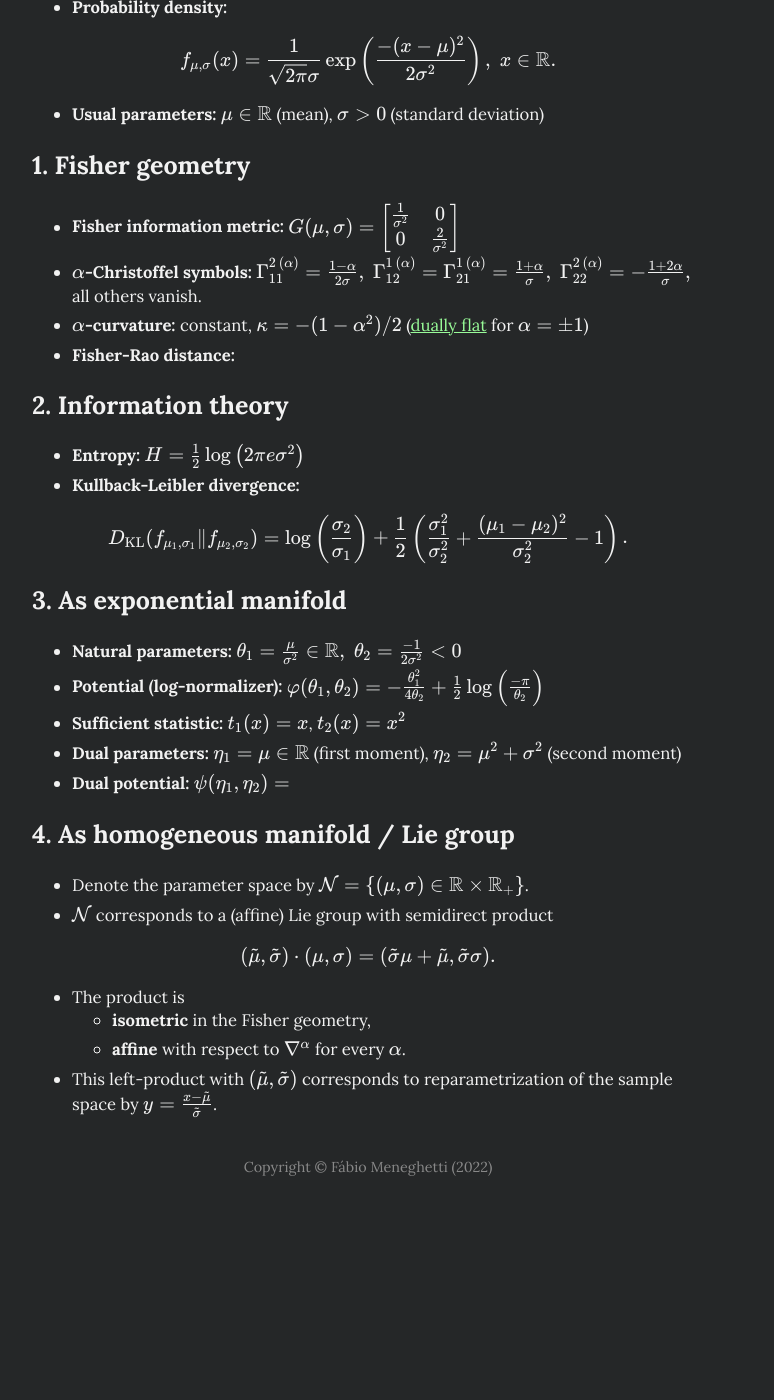
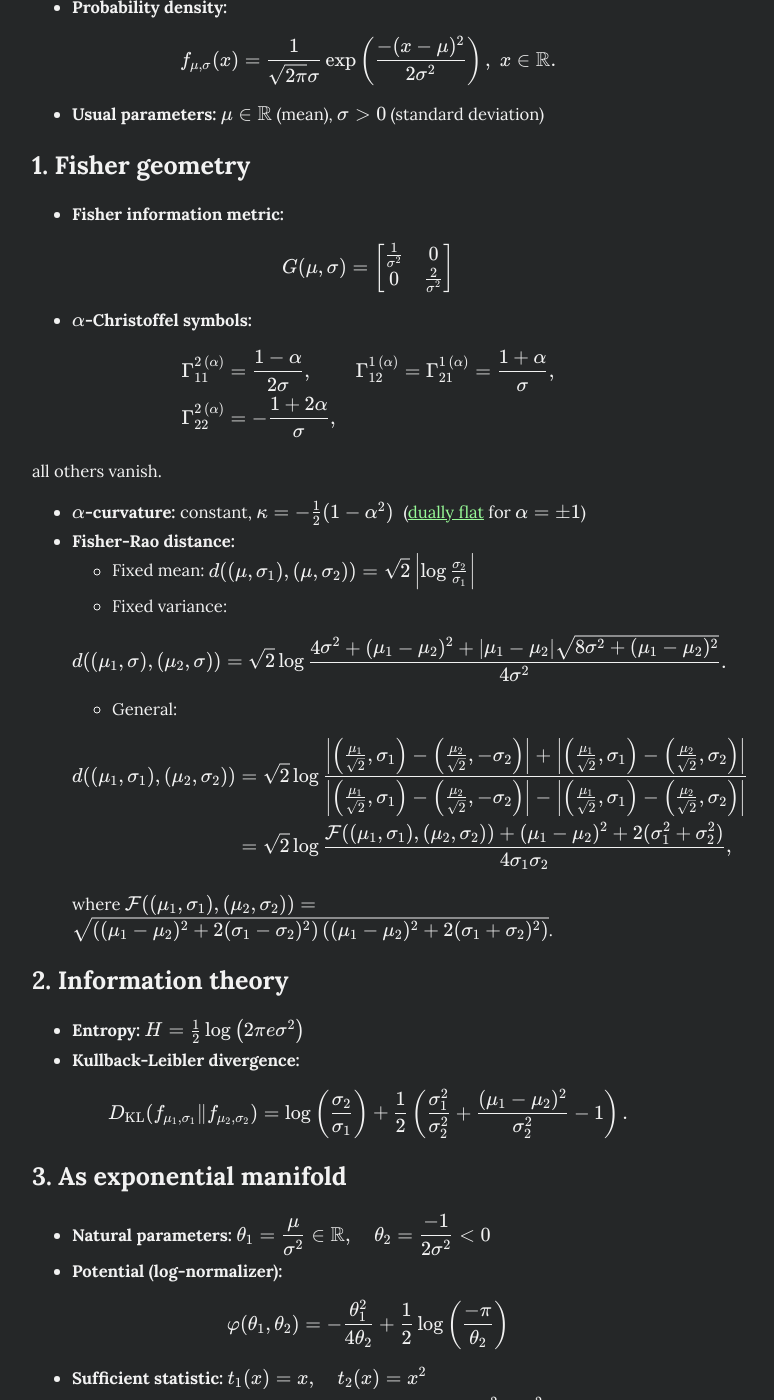
Before and after one commit to fabiom/fabiom.github.io, a Jekyll site: the page built from information-geometry/normal-univariate.md, in a window 1280 px wide and 1400 px high, scrolled down 194 px. Shown: the whole window, without its empty margins (272-1046 px from the left). Built offline with Jekyll 4.4.1, drawn with Linux system fonts in a browser that asks for light colours; nearby versions of some CDN libraries; before the commit the page ends 1400 px from its top, so only the background shows below that; some of the changed text lies outside the part shown.

Commit message:
Fisher-Rao distance

```diff
--- a/information-geometry/normal-univariate.md
+++ b/information-geometry/normal-univariate.md
@@ -17,10 +17,54 @@ $$f_{\mu, \sigma} (x) = \frac{1}{\sqrt{2\pi} \sigma} \exp\left( \frac{- (x-\mu)^
 
 
 ## 1. Fisher geometry
-- **Fisher information metric:** $$G(\mu,\sigma) = \begin{bmatrix} \frac{1}{\sigma^2} & 0 \\ 0 & \frac{2}{\sigma^2} \end{bmatrix}$$
-- **$$\alpha$$-Christoffel symbols:** $$\Gamma_{11}^{2\, (\alpha)} = \frac{1-\alpha}{2\sigma},\; \Gamma_{12}^{1\, (\alpha)} = \Gamma_{21}^{1\, (\alpha)} = \frac{1+\alpha}{\sigma},\; \Gamma_{22}^{2\, (\alpha)} = -\frac{1+2\alpha}{\sigma},$$ all others vanish.
-- **$$\alpha$$-curvature:** constant, $$\kappa = -(1 - \alpha^2)/2$$ (<a href="/information-geometry/dually-flat.html">dually flat</a> for $$\alpha= \pm 1$$)
+- **Fisher information metric:**
+
+$$G(\mu,\sigma) = \begin{bmatrix} \frac{1}{\sigma^2} & 0 \\ 0 & \frac{2}{\sigma^2} \end{bmatrix}$$
+
+- **$$\alpha$$-Christoffel symbols:**
+
+$$\begin{align*}
+&\Gamma_{11}^{2\, (\alpha)} = \frac{1-\alpha}{2\sigma},
+&\Gamma_{12}^{1\, (\alpha)} = \Gamma_{21}^{1\, (\alpha)} = \frac{1+\alpha}{\sigma},\\
+&\Gamma_{22}^{2\, (\alpha)} = -\frac{1+2\alpha}{\sigma},
+\end{align*}
+$$
+
+all others vanish.
+- **$$\alpha$$-curvature:** constant, $$\kappa = -\frac{1}{2}(1 - \alpha^2)\;$$ (<a href="/information-geometry/dually-flat.html">dually flat</a> for $$\alpha= \pm 1$$)
 - **Fisher-Rao distance:**
+    - Fixed mean: $$d ( (\mu, \sigma_1), (\mu, \sigma_2) ) = \sqrt{2} \left\vert\log\frac{\sigma_2}{\sigma_1}\right\vert$$
+    - Fixed variance:
+
+    $$
+    d ( (\mu_1, \sigma), (\mu_2, \sigma) )
+    =
+    \sqrt{2} \log \frac{
+        4 \sigma^2 + (\mu_1 - \mu_2)^2 + |\mu_1 - \mu_2| \sqrt{8\sigma^2 + (\mu_1-\mu_2)^2}
+    }{4\sigma^2}.
+    $$
+
+    - General:
+
+    $$\begin{align*}
+        d ( (\mu_1, \sigma_1), (\mu_2, \sigma_2) )
+        &=
+        \sqrt{2} \log\frac{
+            \left| \left( \frac{\mu_1}{\sqrt{2}}, \sigma_1 \right) - \left( \frac{\mu_2}{\sqrt{2}}, -\sigma_2 \right)\right|
+            +
+            \left| \left( \frac{\mu_1}{\sqrt{2}}, \sigma_1 \right) - \left( \frac{\mu_2}{\sqrt{2}}, \sigma_2 \right)\right|
+        }{
+            \left| \left( \frac{\mu_1}{\sqrt{2}}, \sigma_1 \right) - \left( \frac{\mu_2}{\sqrt{2}}, -\sigma_2 \right)\right|
+            -
+            \left| \left( \frac{\mu_1}{\sqrt{2}}, \sigma_1 \right) - \left( \frac{\mu_2}{\sqrt{2}}, \sigma_2 \right)\right|
+        }\\
+        &=
+        \sqrt{2}\log\frac{
+            \mathcal{F}((\mu_1,\sigma_1), (\mu_2, \sigma_2)) + (\mu_1 - \mu_2)^2 + 2(\sigma_1^2 + \sigma_2^2)
+        }{4 \sigma_1 \sigma_2},
+    \end{align*}$$
+
+    where $$\mathcal{F}((\mu_1,\sigma_1), (\mu_2, \sigma_2)) = \sqrt{ \left( (\mu_1 - \mu_2)^2 + 2(\sigma_1 - \sigma_2)^2 \right)\left( (\mu_1 - \mu_2)^2 + 2(\sigma_1 + \sigma_2)^2 \right) }$$.
 
 
 ## 2. Information theory
@@ -31,11 +75,14 @@ $$D_\mathrm{KL} ( f_{\mu_1, \sigma_1} \| f_{\mu_2, \sigma_2} ) = \log\left(\frac
 
 
 ## 3. As exponential manifold
-- **Natural parameters:** $$\theta_1 = \frac{\mu}{\sigma^2} \in \mathbb{R},\;  \theta_2 = \frac{-1}{2 \sigma^2} < 0$$
-- **Potential (log-normalizer):** $$\varphi(\theta_1, \theta_2) = - \frac{\theta_1^2}{4 \theta_2} + \frac{1}{2}\log\left( \frac{-\pi}{\theta_2} \right)$$
-- **Sufficient statistic:** $$t_1(x) = x$$, $$t_2(x) = x^2$$
+- **Natural parameters:** $$\displaystyle\theta_1 = \frac{\mu}{\sigma^2} \in \mathbb{R},\quad \theta_2 = \frac{-1}{2 \sigma^2} < 0$$
+- **Potential (log-normalizer):**
+
+$$\varphi(\theta_1, \theta_2) = - \frac{\theta_1^2}{4 \theta_2} + \frac{1}{2}\log\left( \frac{-\pi}{\theta_2} \right)$$
+
+- **Sufficient statistic:** $$t_1(x) = x,\quad t_2(x) = x^2$$
 - **Dual parameters:** $$\eta_1 = \mu \in \mathbb R$$ (first moment), $$\eta_2 = \mu^2 + \sigma^2$$ (second moment)
-- **Dual potential:** $$\psi(\eta_1, \eta_2) = $$
+<!-- - **Dual potential:** $$\psi(\eta_1, \eta_2) = $$ -->
 
 
 ## 4. As homogeneous manifold / Lie group
@@ -48,3 +95,10 @@ $$(\tilde\mu, \tilde\sigma) \cdot (\mu, \sigma) = (\tilde\sigma \mu + \tilde\mu,
     - **isometric** in the Fisher geometry,
     - **affine** with respect to $$\nabla^\alpha$$ for every $$\alpha$$.
 - This left-product with $$(\tilde\mu,\tilde\sigma)$$ corresponds to reparametrization of the sample space by $$y = \frac{x-\tilde\mu}{\tilde\sigma}$$.
+
+---
+
+### Sources
+1. S. I.R. Costa, S. A. Santos, J. E. Strapasson. [*Fisher information distance: A geometrical reading*](https://www.sciencedirect.com/science/article/pii/S0166218X14004211)
+2. S. Amari, H. Nagoka — [*Methods of Information Geometry*](https://books.google.com.br/books/about/Methods_of_Information_Geometry.html?id=vc2FWSo7wLUC)
+3. O. Calin, C. Udrişte. [*Geometric Modeling in Probability and Statistics*](https://www.springer.com/gp/book/9783319077789)
```
Also changed, not shown: _config.yml (line endings or trailing spaces), 1 other file.
